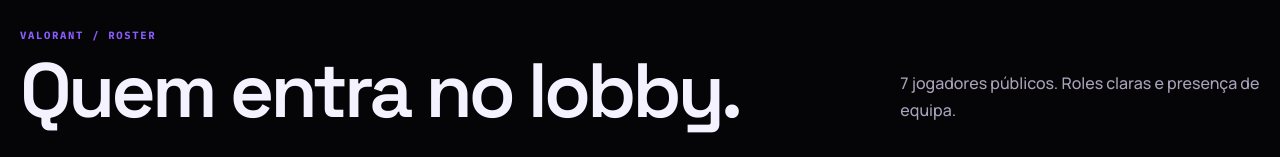
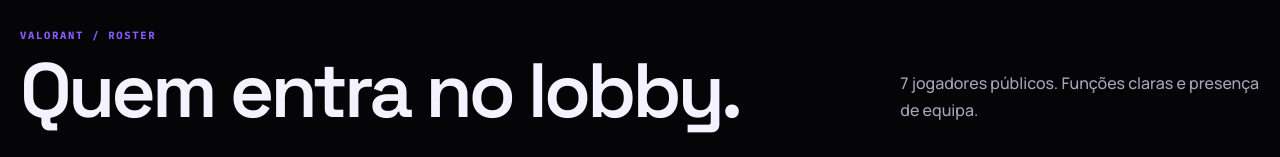
Before and after one commit to dstx11/Shush, a React (Vite) app: page /esports/valorant/roster in a window 1280 px wide. Shown: the part 123-280 px from the top of the page. Built offline with nearby package versions, Linux system fonts and the light colour scheme.

Commit message:
Refine roster copy in PT-PT

```diff
--- a/src/components/roster/RosterSection.tsx
+++ b/src/components/roster/RosterSection.tsx
@@ -19,7 +19,7 @@ export function RosterSection() {
             <span className="section-kicker">Valorant / Roster</span>
             <h1 id="roster-title">Quem entra no lobby.</h1>
           </div>
-          <p>{players.length} jogadores públicos. Roles claras e presença de equipa.</p>
+          <p>{players.length} jogadores públicos. Funções claras e presença de equipa.</p>
         </div>
 
         <div className="character-select">
```
